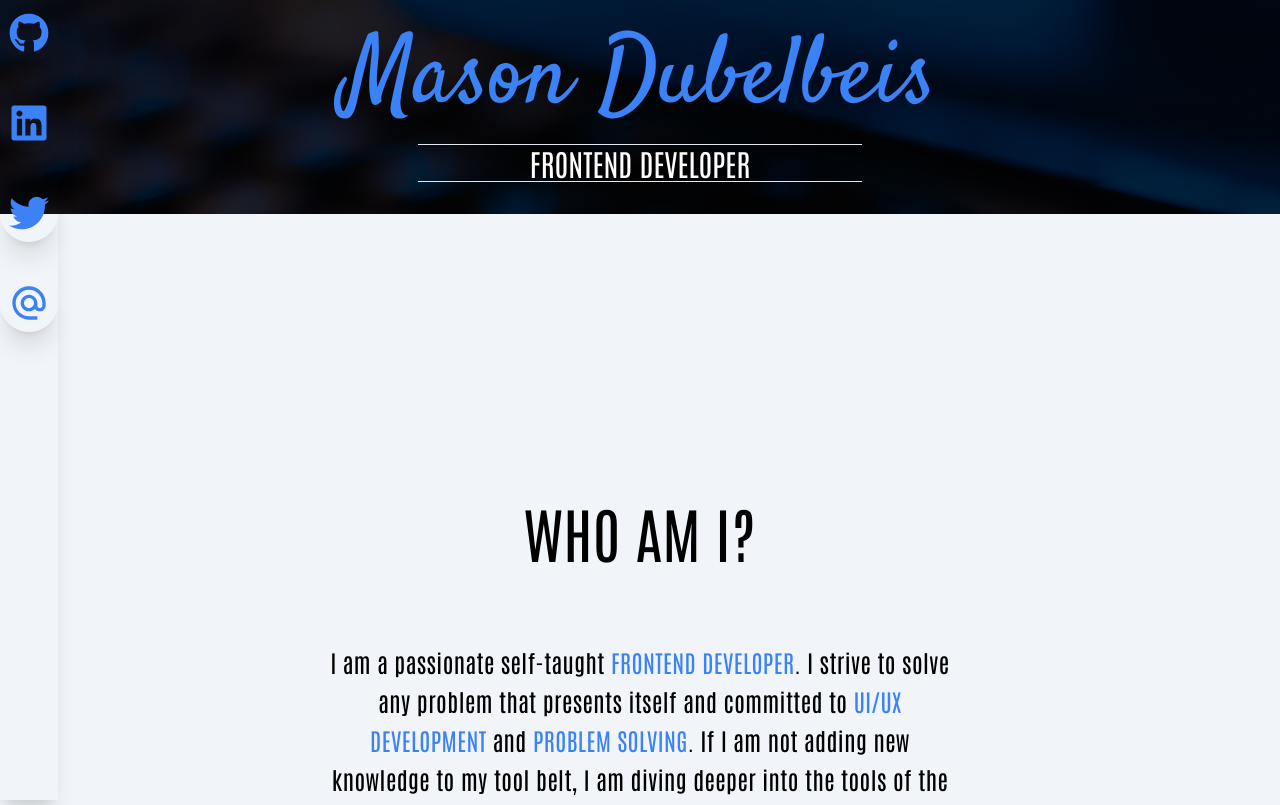
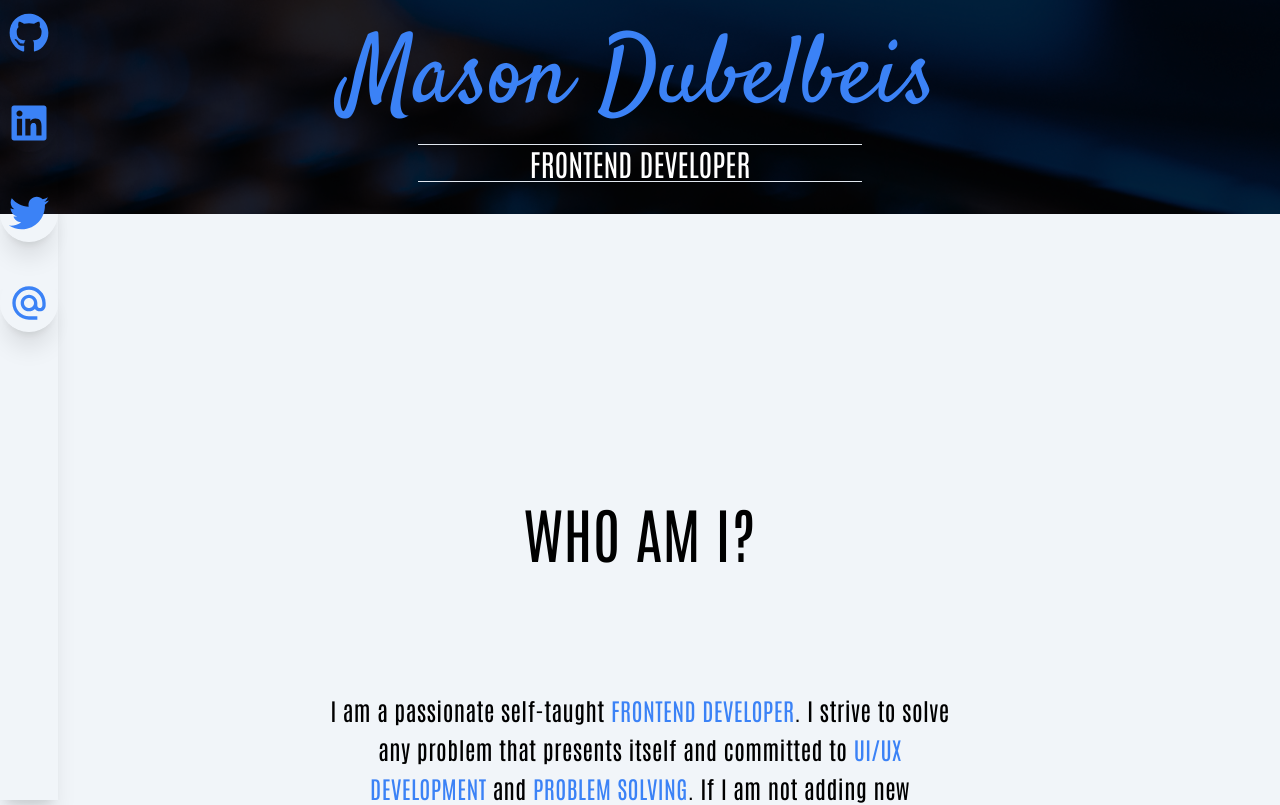
Before and after one commit to mdubelbeis/portfolio-v2, a React (Vite) app: page / in a window 1280 px wide. Shown: the top 805 px of the page. Built offline with nearby package versions, Linux system fonts and the light colour scheme.

Commit message:
padding between elements

```diff
--- a/src/components/About.tsx
+++ b/src/components/About.tsx
@@ -7,7 +7,7 @@ const About: React.FC = () => {
 
   return (
     <section
-      className="relative flex flex-col items-center justify-center gap-20 bg-slate-100 py-10 lg:py-72 px-4 font-hero-text leading-loose tracking-wide text-black"
+      className="relative flex flex-col items-center justify-center gap-32 bg-slate-100 py-10 lg:py-72 px-4 font-hero-text leading-loose tracking-wide text-black"
     >
       <h2 className="text-center font-hero-text text-3xl text-black lg:text-6xl">WHO AM I?</h2>
       <div className="md:w-9/12 lg:w-6/12">
```
